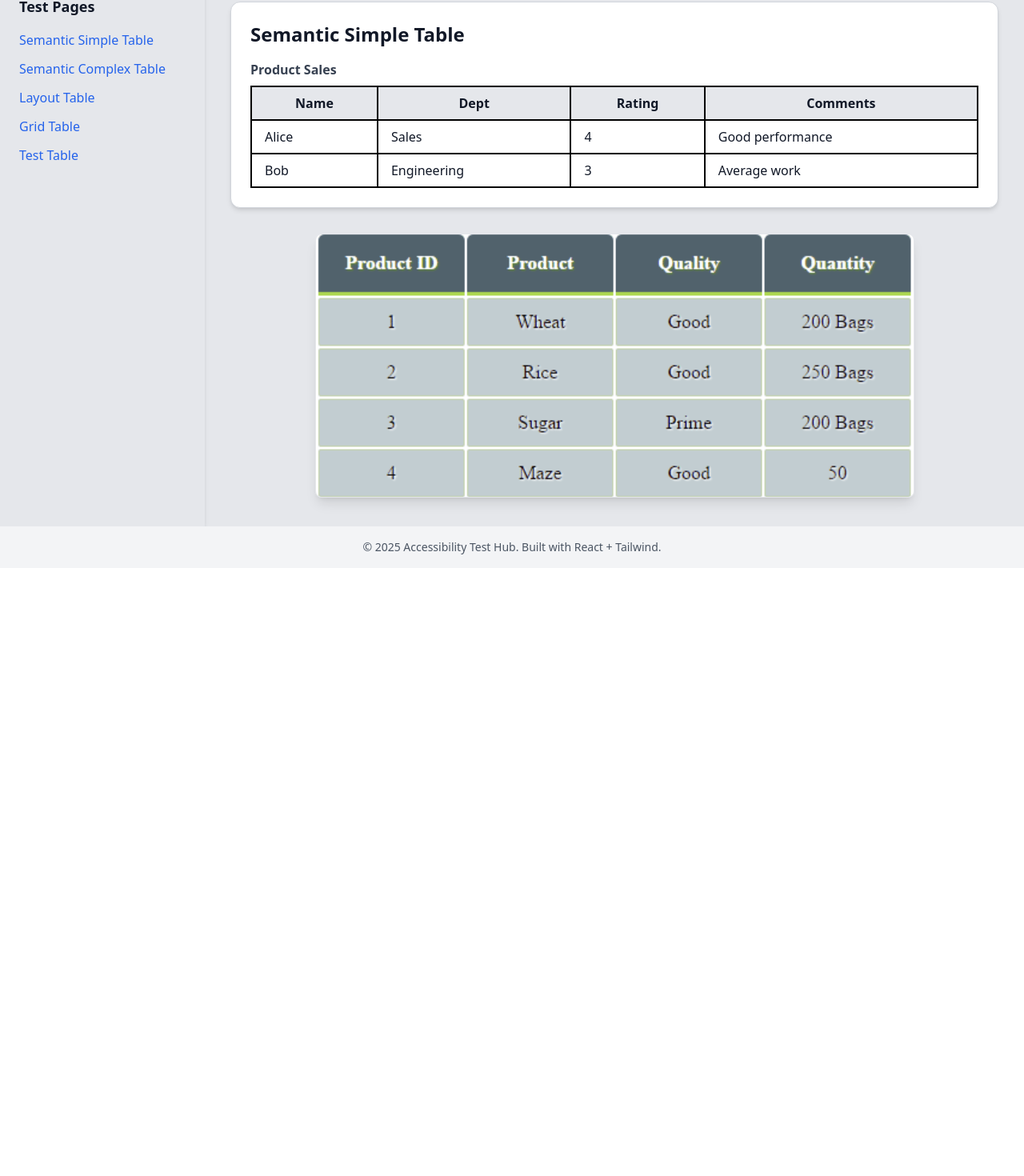
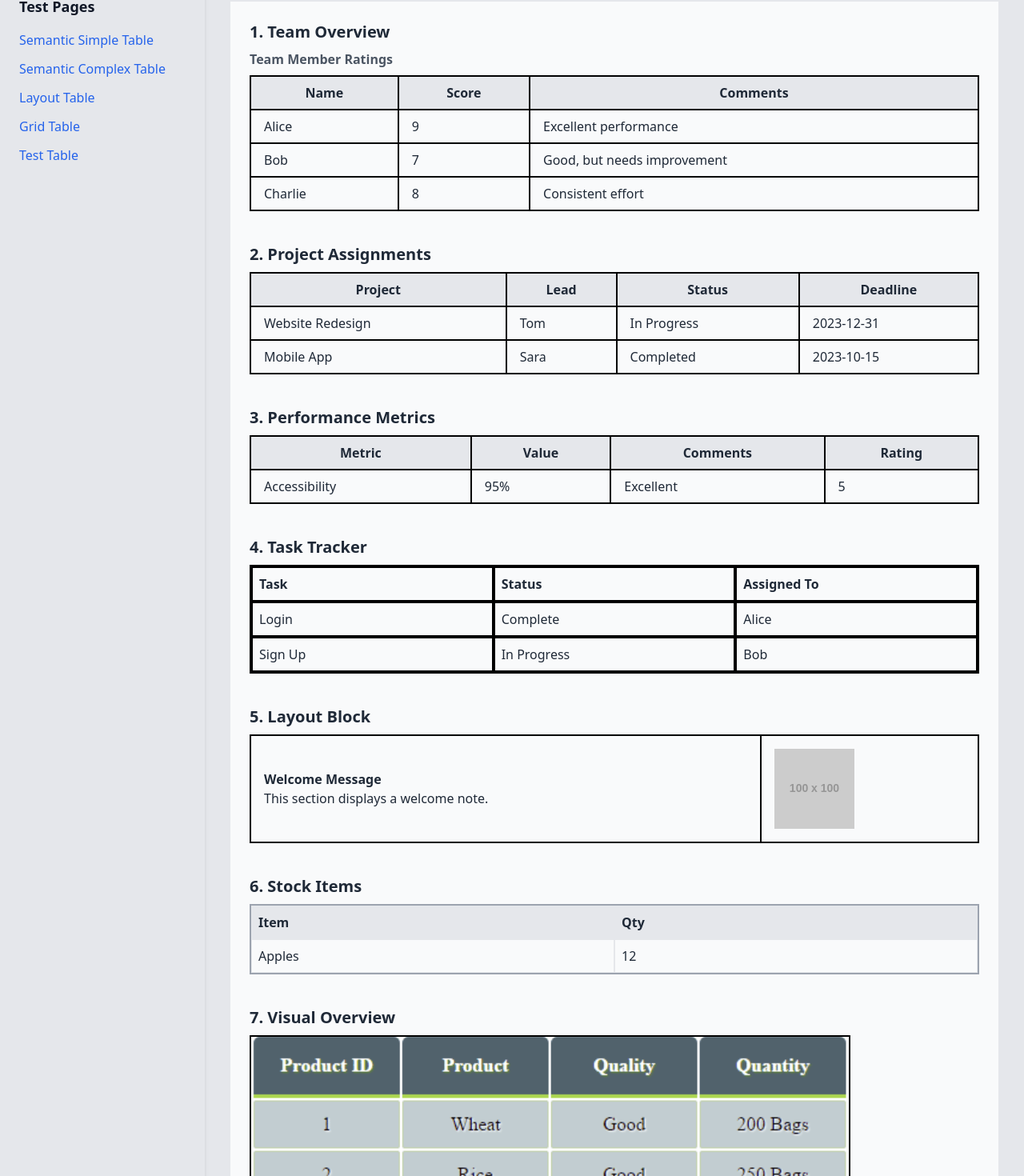
Before and after one commit to karthikveerla/a11y_webtesting, a React (Vite) app: page /testing-table in a window 1280 px wide. Shown: the part 90-1560 px from the top of the page at 80% size. Before the commit the page ends 800 px from the top, so only its background shows below. Built offline with nearby package versions, Linux system fonts and the light colour scheme.

Commit message:
addition of tables

```diff
--- a/src/pages/TestingTable.tsx
+++ b/src/pages/TestingTable.tsx
@@ -1,51 +1,155 @@
 const TestingTable = () => (
-  <div className="space-y-8">
-    {/* Table 1: Employee Performance */}
-    <div className="bg-white rounded-xl shadow-md p-6 border border-gray-300">
-      <h1 className="text-2xl font-bold mb-4">Semantic Simple Table</h1>
-      <table
-        id="semanticTable"
-        className="table-auto border-2 border-black w-full"
-        aria-label="Employee performance table"
-      >
-        <caption className="caption-top text-left text-gray-700 font-semibold mb-2">
-          Product Sales
+  <div className="space-y-10 p-6 bg-gray-50 text-gray-800">
+    {/* 1. Standard Table with Caption */}
+    <section>
+      <h2 className="text-xl font-bold mb-2">1. Team Overview</h2>
+      <table className="table-auto w-full border-2 border-black" aria-label="Team member details">
+        <caption className="caption-top text-left font-semibold text-gray-600 mb-2">
+          Team Member Ratings
         </caption>
         <thead className="bg-gray-200">
           <tr>
             <th className="border-2 border-black px-4 py-2">Name</th>
-            <th className="border-2 border-black px-4 py-2">Dept</th>
-            <th className="border-2 border-black px-4 py-2">Rating</th>
+            <th className="border-2 border-black px-4 py-2">Score</th>
             <th className="border-2 border-black px-4 py-2">Comments</th>
           </tr>
         </thead>
         <tbody>
           <tr>
             <td className="border-2 border-black px-4 py-2">Alice</td>
-            <td className="border-2 border-black px-4 py-2">Sales</td>
-            <td className="border-2 border-black px-4 py-2">4</td>
-            <td className="border-2 border-black px-4 py-2">Good performance</td>
+            <td className="border-2 border-black px-4 py-2">9</td>
+            <td className="border-2 border-black px-4 py-2">Excellent performance</td>
           </tr>
           <tr>
             <td className="border-2 border-black px-4 py-2">Bob</td>
-            <td className="border-2 border-black px-4 py-2">Engineering</td>
-            <td className="border-2 border-black px-4 py-2">3</td>
-            <td className="border-2 border-black px-4 py-2">Average work</td>
+            <td className="border-2 border-black px-4 py-2">7</td>
+            <td className="border-2 border-black px-4 py-2">Good, but needs improvement</td>
+          </tr>
+          <tr>
+            <td className="border-2 border-black px-4 py-2">Charlie</td>
+            <td className="border-2 border-black px-4 py-2">8</td>
+            <td className="border-2 border-black px-4 py-2">Consistent effort</td>
           </tr>
         </tbody>
       </table>
-    </div>
+    </section>
 
-    {/* Image Between Tables */}
-    <div className="flex justify-center">
+    {/* 2. Table with Presentation Role */}
+    <section>
+      <h2 className="text-xl font-bold mb-2">2. Project Assignments</h2>
+      <table className="table-auto w-full border-2 border-black" role="presentation">
+        <thead className="bg-gray-200">
+          <tr>
+            <th className="border-2 border-black px-4 py-2">Project</th>
+            <th className="border-2 border-black px-4 py-2">Lead</th>
+            <th className="border-2 border-black px-4 py-2">Status</th>
+            <th className="border-2 border-black px-4 py-2">Deadline</th>
+          </tr>
+        </thead>
+        <tbody>
+          <tr>
+            <td className="border-2 border-black px-4 py-2">Website Redesign</td>
+            <td className="border-2 border-black px-4 py-2">Tom</td>
+            <td className="border-2 border-black px-4 py-2">In Progress</td>
+            <td className="border-2 border-black px-4 py-2">2023-12-31</td>
+          </tr>
+          <tr>
+            <td className="border-2 border-black px-4 py-2">Mobile App</td>
+            <td className="border-2 border-black px-4 py-2">Sara</td>
+            <td className="border-2 border-black px-4 py-2">Completed</td>
+            <td className="border-2 border-black px-4 py-2">2023-10-15</td>
+          </tr>
+        </tbody>
+      </table>
+    </section>
+
+    {/* 3. Table with ARIA Role */}
+    <section>
+      <h2 className="text-xl font-bold mb-2">3. Performance Metrics</h2>
+      <table className="table-auto w-full border-2 border-black" role="grid">
+        <thead className="bg-gray-200">
+          <tr>
+            <th className="border-2 border-black px-4 py-2">Metric</th>
+            <th className="border-2 border-black px-4 py-2">Value</th>
+            <th className="border-2 border-black px-4 py-2">Comments</th>
+            <th className="border-2 border-black px-4 py-2">Rating</th>
+          </tr>
+        </thead>
+        <tbody>
+          <tr>
+            <td className="border-2 border-black px-4 py-2">Accessibility</td>
+            <td className="border-2 border-black px-4 py-2">95%</td>
+            <td className="border-2 border-black px-4 py-2">Excellent</td>
+            <td className="border-2 border-black px-4 py-2">5</td>
+          </tr>
+        </tbody>
+      </table>
+    </section>
+
+    {/* 4. ARIA-only Table (No HTML <table>) */}
+    <section>
+      <h2 className="text-xl font-bold mb-2">4. Task Tracker</h2>
+      <div role="table" className="border-2 border-black grid grid-cols-3">
+        <div role="rowgroup" className="contents">
+          <div role="row" className="contents bg-gray-200">
+            <div role="columnheader" className="border-2 border-black p-2 font-bold">Task</div>
+            <div role="columnheader" className="border-2 border-black p-2 font-bold">Status</div>
+            <div role="columnheader" className="border-2 border-black p-2 font-bold">Assigned To</div>
+          </div>
+        </div>
+        <div role="rowgroup" className="contents">
+          <div role="row" className="contents">
+            <div role="cell" className="border-2 border-black p-2">Login</div>
+            <div role="cell" className="border-2 border-black p-2">Complete</div>
+            <div role="cell" className="border-2 border-black p-2">Alice</div>
+          </div>
+          <div role="row" className="contents">
+            <div role="cell" className="border-2 border-black p-2">Sign Up</div>
+            <div role="cell" className="border-2 border-black p-2">In Progress</div>
+            <div role="cell" className="border-2 border-black p-2">Bob</div>
+          </div>
+        </div>
+      </div>
+    </section>
+
+    {/* 5. Layout Table */}
+    <section>
+      <h2 className="text-xl font-bold mb-2">5. Layout Block</h2>
+      <table className="w-full border-2 border-black" role="presentation">
+        <tbody>
+          <tr>
+            <td className="border-2 border-black p-4">
+              <h3 className="font-semibold">Welcome Message</h3>
+              <p>This section displays a welcome note.</p>
+            </td>
+            <td className="border-2 border-black p-4">
+              <img src="https://via.placeholder.com/100" alt="Illustration" />
+            </td>
+          </tr>
+        </tbody>
+      </table>
+    </section>
+
+    {/* 6. CSS Grid Table */}
+    <section>
+      <h2 className="text-xl font-bold mb-2">6. Stock Items</h2>
+      <div className="grid grid-cols-2 border-2 border-gray-400">
+        <div className="bg-gray-200 font-bold p-2 border">Item</div>
+        <div className="bg-gray-200 font-bold p-2 border">Qty</div>
+        <div className="p-2 border">Apples</div>
+        <div className="p-2 border">12</div>
+      </div>
+    </section>
+
+    {/* 7. Table as Image */}
+    <section>
+      <h2 className="text-xl font-bold mb-2">7. Visual Overview</h2>
       <img
         src="tablesnip.png"
-        alt="Accessibility Overview"
-        className="rounded-lg shadow-lg border max-w-full h-auto"
+        alt="Graphical summary of tabular data"
+        className="border-2 border-black"
       />
-    </div>
-
-
+    </section>
   </div>
 );
 
```
